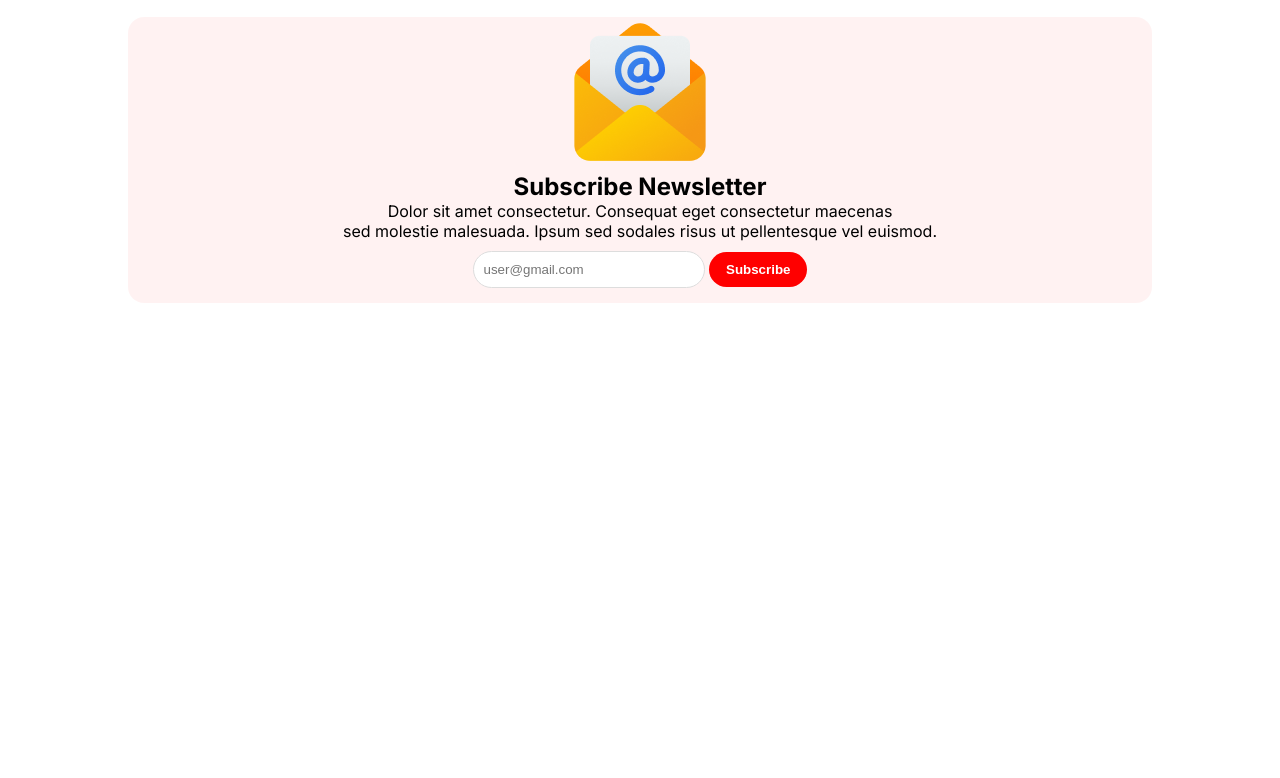
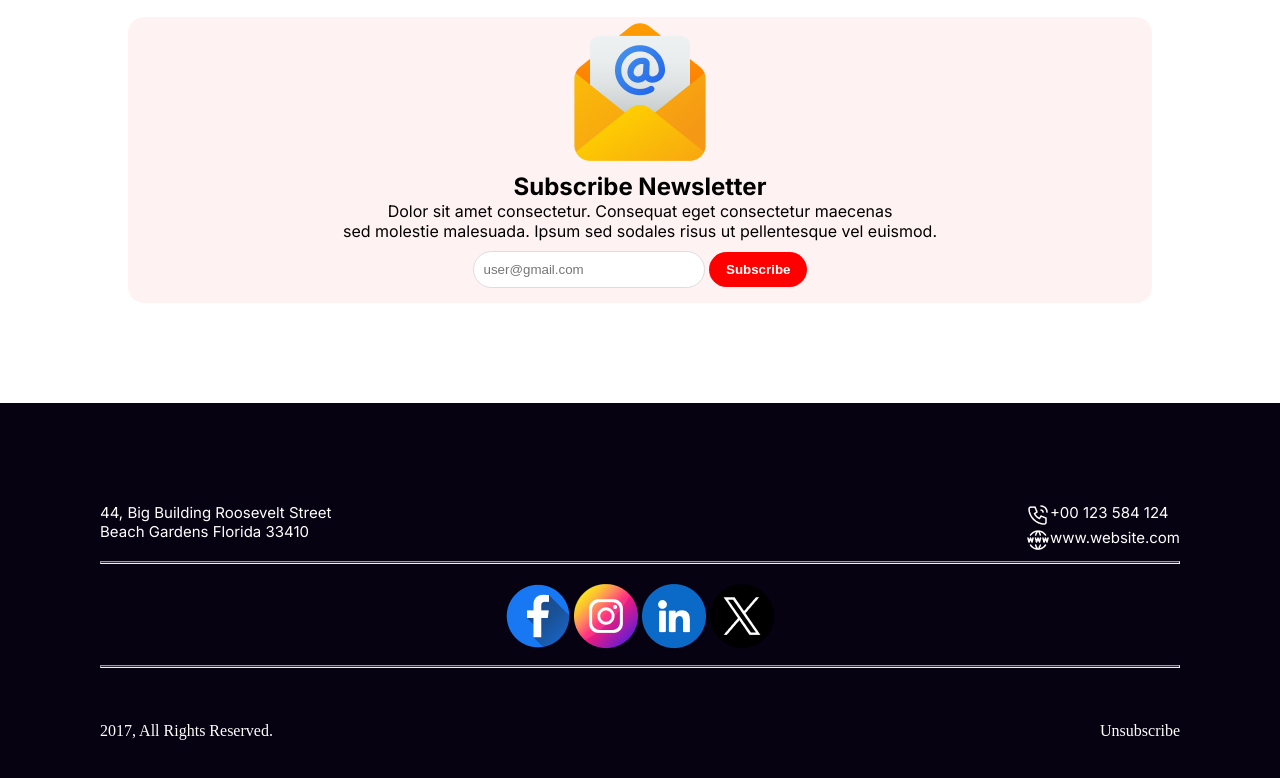
Before and after one commit to Tariqulislamsadek/Happy-new-year-2024, a plain HTML site: page index.html in a window 1280 px wide. Shown: the part 4267-5045 px from the top of the page. Before the commit the page ends 4670 px from the top, so only its background shows below. Drawn offline with Linux system fonts and the light colour scheme.

Commit message:
complite project

```diff
--- a/index.html
+++ b/index.html
@@ -150,9 +150,42 @@
     </section>
 
     <footer class="footer-area">
-        <div class="container">
+        <div class="footer-container">
+            <div class="first-para">
+                <p>44, Big Building Roosevelt Street
+                   <br> Beach Gardens Florida 33410</p>
+            </div>
+            <div class="second-para">
+             <div class="phone-call">
+                <img src="./images/Call.png" alt="">
+                <p>+00 123 584 124</p>
+             </div>
+             <div class="website">
+                <img src="./images/Website.png" alt="">
+                <p>www.website.com</p>
+             </div>
 
-        </div>
+            </div>
+            </div>
+            <hr>
+
+            <div class="social-link">
+                <a href="#"> <img src="./images/Facebook.png" alt=""></a>
+                <a href="#"> <img src="./images/Instagram.png" alt=""></a>
+                <a href="#"> <img src="./images/Linkedin.png" alt=""></a>
+                <a href="#"> <img src="./images/Twitter.png" alt=""></a>
+            </div>
+            </div>
+            <hr>
+
+            <div class="last-para">
+                <div class="last-para-heading">
+                    <p>2017, All Rights Reserved.</p>
+                </div>
+                <div class="last-para-footer">
+                    <p>Unsubscribe</p>
+                </div>
+            </div>
     </footer>
 
 
--- a/style.css
+++ b/style.css
@@ -288,3 +288,49 @@ input#yourmail {
     font-weight: bold;
     border-radius: 100px;
 }
+
+
+/*****************Footer****************/
+
+.footer-area{
+    background-color:#070211;
+    padding: 100px;
+}
+
+.footer-container{
+
+    display: flex;
+    justify-content: space-between;
+    color: #FFF;
+    font-family: Inter;
+    font-size: 15px;
+    margin-bottom: 8px;
+}
+
+.phone-call{
+    display: flex;
+}
+
+
+.website{
+    display: flex;
+}
+
+hr{
+    background: rgba(255, 255, 255, 0.15);
+    height: 1px;
+}
+
+.social-link{
+
+    text-align: center;
+    margin-top: 20px;
+    margin-bottom: 12px;
+}
+
+.last-para{
+    color: #FFF;
+    margin-top: 5%;
+    display: flex;
+    justify-content: space-between;
+}
```
